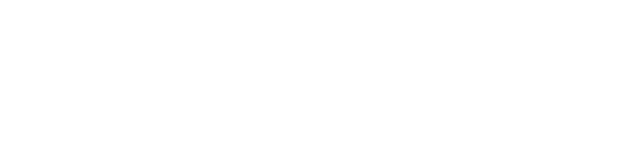
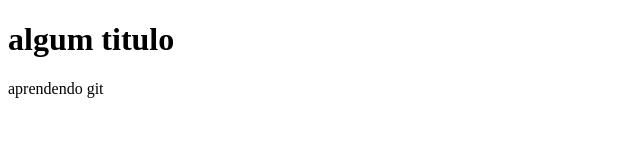
Before and after one commit to DeivideCOST4/teste, a plain HTML site: page index.html in a window 1280 px wide. Shown: the whole page, without its empty margins (0-640 px from the left). Drawn offline with Linux system fonts and the light colour scheme.

Commit message:
titulo e texto

```diff
--- a/index.html
+++ b/index.html
@@ -6,6 +6,7 @@
     <title>tutorial de git</title>
 </head>
 <body>
-
+    <h1>algum titulo</h1>
+    <p>aprendendo git</p>
 </body>
 </html>
```
